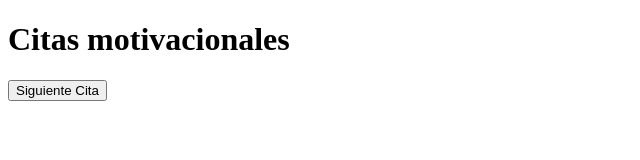
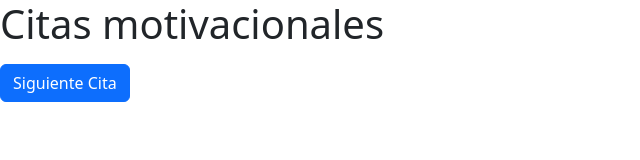
Before and after one commit to Pipemodev/Quotes, a plain HTML site: page index.html in a window 1280 px wide. Shown: the whole page, without its empty margins (0-640 px from the left). Drawn offline with nearby package versions, Linux system fonts and the light colour scheme.

Commit message:
Fonts and bootstrap styles linked

```diff
--- a/index.html
+++ b/index.html
@@ -3,6 +3,10 @@
 <head>
     <meta charset="UTF-8">
     <meta name="viewport" content="width=device-width, initial-scale=1.0">
+    <link rel="preconnect" href="https://fonts.googleapis.com">
+    <link rel="preconnect" href="https://fonts.gstatic.com" crossorigin>
+    <link href="https://fonts.googleapis.com/css2?family=Courgette&display=swap" rel="stylesheet">
+    <link href="https://cdn.jsdelivr.net/npm/bootstrap@5.3.2/dist/css/bootstrap.min.css" rel="stylesheet" integrity="sha384-T3c6CoIi6uLrA9TneNEoa7RxnatzjcDSCmG1MXxSR1GAsXEV/Dwwykc2MPK8M2HN" crossorigin="anonymous">
     <link rel="stylesheet" href="styles.css">
     <link rel="shortcut icon" href="/images/cita-correcta.png" type="image/x-icon">
     <title>Citas Aleatorias</title>
@@ -18,5 +22,6 @@
     </div>
     <script src="Citas.js"></script>
     <script src="app.js"></script>
+    <script src="https://cdn.jsdelivr.net/npm/bootstrap@5.3.2/dist/js/bootstrap.bundle.min.js" integrity="sha384-C6RzsynM9kWDrMNeT87bh95OGNyZPhcTNXj1NW7RuBCsyN/o0jlpcV8Qyq46cDfL" crossorigin="anonymous"></script>
 </body>
 </html>
```
